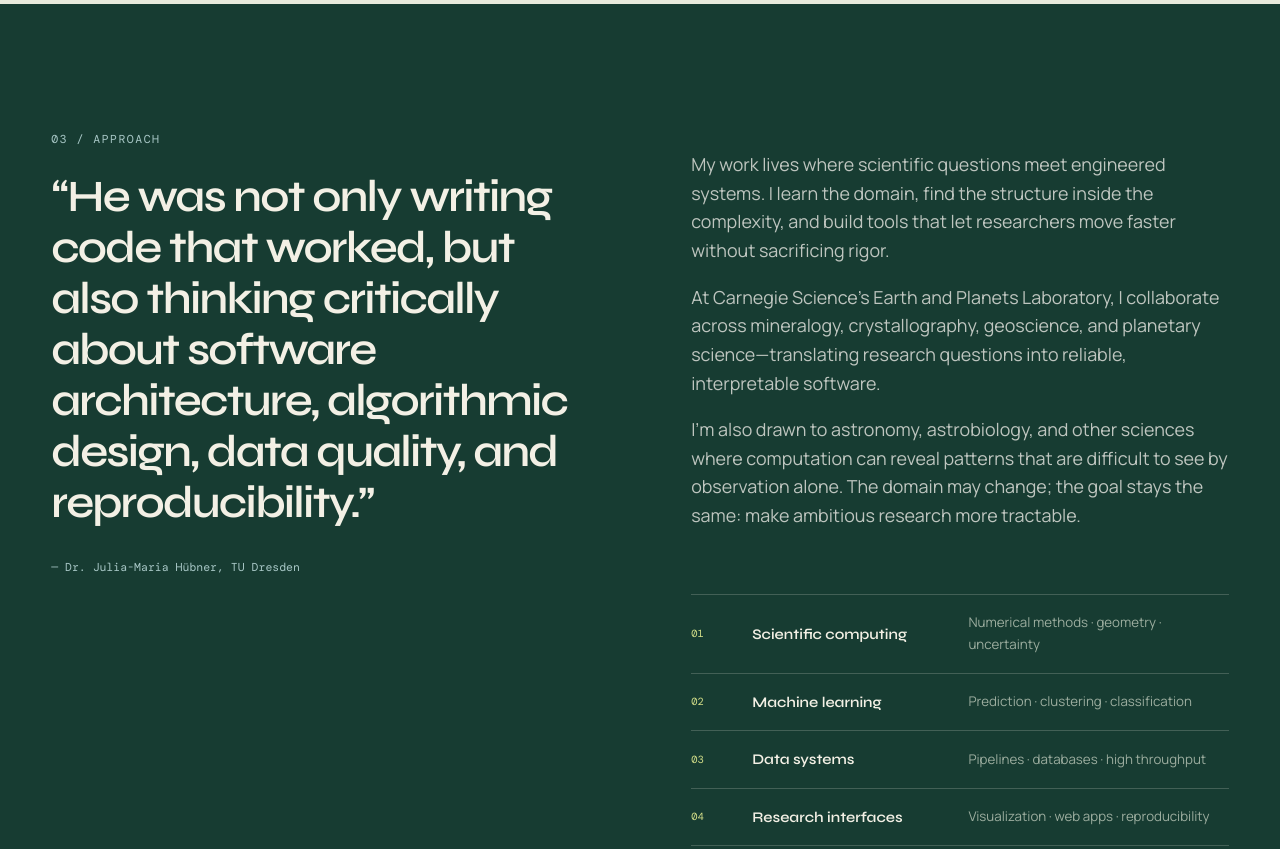
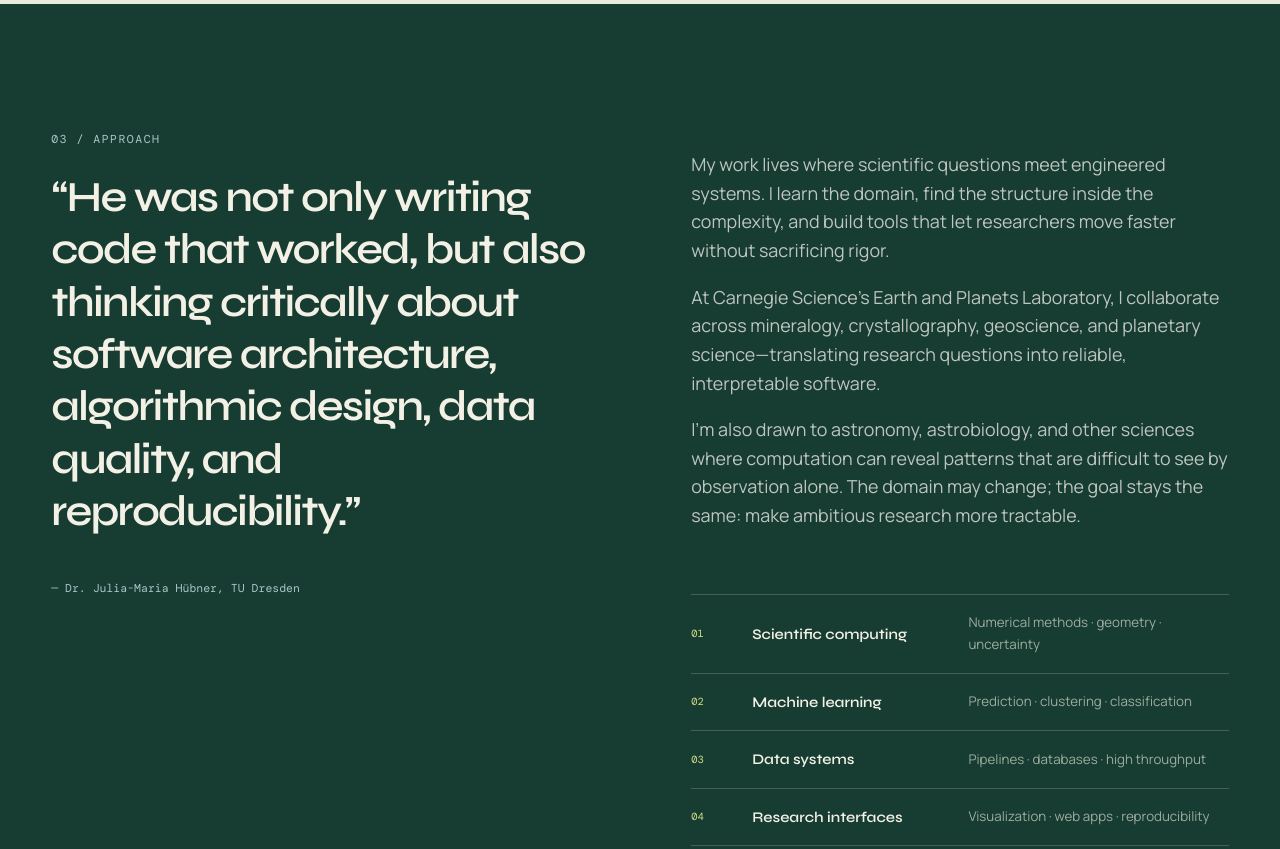
Before and after one commit to Don-Tat/don-tat.github.io, a plain HTML site: page index.html in a window 1280 px wide. Shown: the part 5380-6229 px from the top of the page. Drawn offline with nearby package versions, Linux system fonts and the light colour scheme; a web font is replaced by a local one.

Commit message:
Fix recommendation quote spacing

```diff
--- a/earth-theme.css
+++ b/earth-theme.css
@@ -286,8 +286,22 @@ body {
 .time-item.accent { background: #cbd884; }
 
 .about { background: #173c32; }
+.about-intro {
+  min-width: 0;
+  overflow: visible;
+}
+.about-intro blockquote {
+  font-size: clamp(2rem, 3.35vw, 3.9rem);
+  line-height: 1.22;
+  padding-bottom: .16em;
+  overflow: visible;
+}
 .about .eyebrow,
 .attribution { color: #a9c8c7; }
+.attribution {
+  margin-top: 2.25rem;
+  line-height: 1.5;
+}
 .capabilities span { color: #d4df89; }
 
 .contact {
@@ -328,6 +342,7 @@ body {
   .project-movie { grid-template-columns: 1fr; gap: 1rem; }
   .project-movie .project-copy { grid-column: 1; grid-row: auto; }
   .project-movie .mini-visual { grid-column: 1; grid-row: auto; min-height: 260px; }
+  .about-intro blockquote { line-height: 1.25; }
 }
 
 @media (max-width: 480px) {
```
